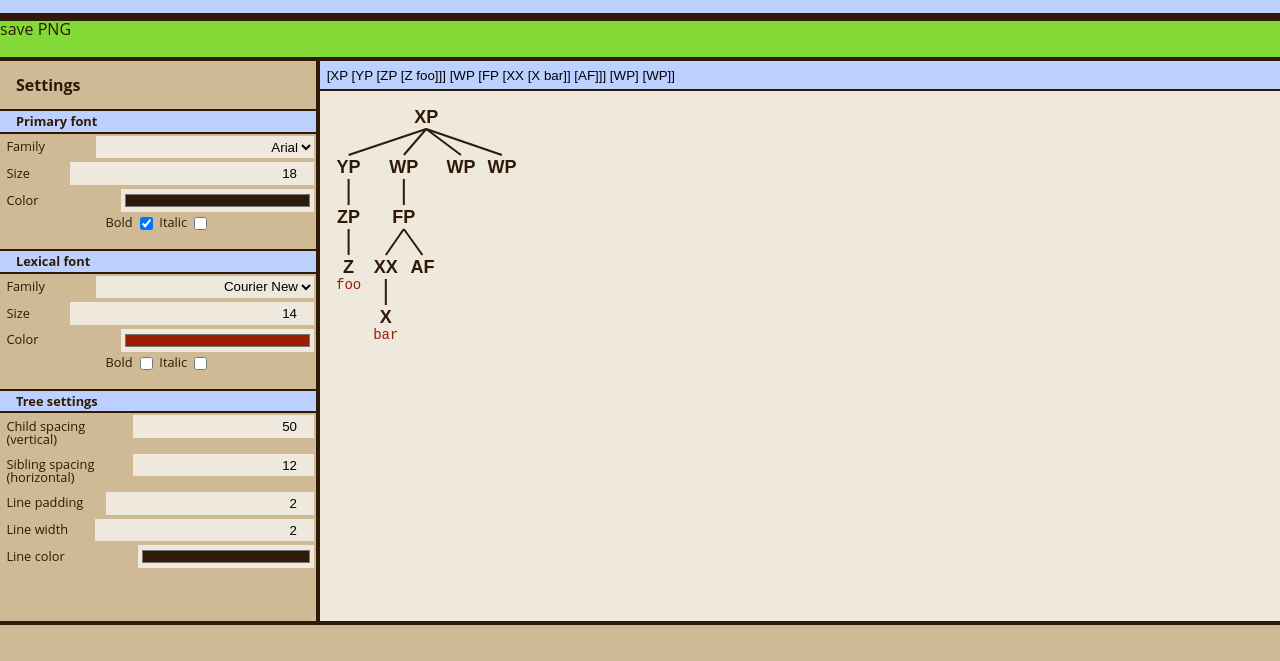
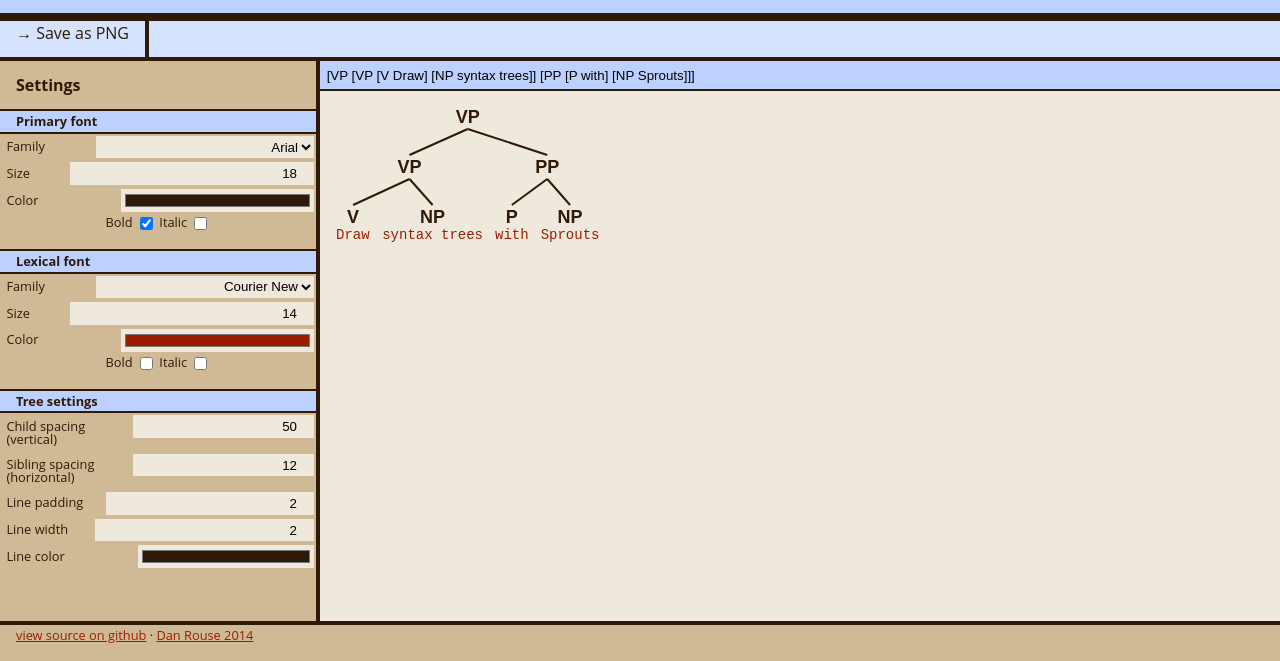
Before and after one commit to danrouse/sprouts-vanilla, a website: page app/index.html in a window 1280 px wide. Shown: the part 139-800 px from the top of the page. Drawn offline with nearby package versions, Linux system fonts and the light colour scheme; files that its build step writes are made by us from their sources.

Commit message:
change some defaults, svg ui styling

```diff
--- a/app/index.html
+++ b/app/index.html
@@ -24,7 +24,7 @@
 
         <section class="toolbar">
             <ul class="toolbar-buttons buttons">
-                <li class="button" data-action="savePNG">save PNG</li>
+                <li class="button" data-action="savePNG">&rarr; Save as PNG</li>
             </ul>
         </section>
 
@@ -134,7 +134,7 @@
         </section>
 
         <footer class="footer">
-
+            <a href="https://github.com/kremonte/sprouts">view source on github</a> &middot; <a href="http://rouse.house">Dan Rouse 2014</a>
         </footer>
 
         <!-- build:js scripts/vendor.js -->
--- a/app/scripts/TreeNode.js
+++ b/app/scripts/TreeNode.js
@@ -123,7 +123,6 @@ TreeNode.prototype = {
             trackPhrase = true;
 
         for(var i=0; i<text.length; i++) {
-
             // make a new phrase if necessary
             if(trackPhrase && currentPhrase.length &&
                (text[i] === '[' || text[i] === ']' || text[i] === ' ')) {
@@ -152,21 +151,20 @@ TreeNode.prototype = {
                     currentObject = currentObject.parent;
                 }
 
-            } else if(text[i] === ' ') {
+            } else if(trackPhrase && text[i] === ' ') {
                 // start tracking head after space
                 trackPhrase = false;
 
             } else if(trackPhrase) {
-
                 // add to phrase if we're tracking and didn't just make one
                 currentPhrase = currentPhrase + text[i];
+
             } else {
-
                 currentHead = currentHead + text[i];
             }
 
-            currentPhrase = currentPhrase.trim();
-            currentHead = currentHead.trim();
+            // currentPhrase = currentPhrase.trim();
+            // currentHead = currentHead.trim();
         }
 
         // ascend back up if we need to
--- a/app/scripts/main.js
+++ b/app/scripts/main.js
@@ -23,7 +23,7 @@
     };
 
     // make a basic tree
-    var tree = new Tree('[XP [YP [ZP [Z foo]]] [WP [FP [XX [X bar]] [AF]]] [WP] [WP]]', defaults);
+    var tree = new Tree('[VP [VP [V Draw][NP syntax trees]][PP [P with][NP Sprouts]]]', defaults);
 
     // post initial settings to DOM
     var elem;
--- a/app/styles/_svg-ui.scss
+++ b/app/styles/_svg-ui.scss
@@ -2,7 +2,15 @@ svg.selected {
 	> .sprouts__label {
 		fill: $green;
 		stroke: $brown;
-		stroke-width: 2px;
+		stroke-width: 1px;
 		text-shadow: 0 0 .5em $blue;
 	}
 }
+
+.sprouts__label:hover,
+.sprouts__head:hover {
+	cursor: pointer;
+	fill: $blue;
+	stroke: darken($blue, 10%);
+	stroke-width: 1px;
+}
--- a/app/styles/main.scss
+++ b/app/styles/main.scss
@@ -5,6 +5,7 @@ $white: #efe8dc;
 $green: #83d935;
 $blue: #bcd1ff;
 $brown: #2e1a06;
+$red: #9b1d00;
 
 html, body { height: 100%; }
 body {
@@ -32,7 +33,24 @@ body {
 .toolbar {
     height: 5%;
     border-bottom: 4px solid $brown;
-    background-color: $green;
+    background-color: lighten($blue, 5%);
+
+    .buttons, .button {
+        height: 100%;
+    }
+    .button {
+        border-left: 4px solid $brown;
+        border-right: 4px solid $brown;
+        padding: 0.25em 1em;
+
+        &:first-child {
+            border-left: 0;
+        }
+
+        &:hover {
+            background-color: $red;
+        }
+    }
 }
 
 .sidebar {
@@ -117,12 +135,19 @@ body {
     height: 5%;
     border-top: 4px solid $brown;
     background-color: $tan;
+    font-size: 80%;
+    padding: .25rem 1rem;
 }
 
 // form styles
 input, textarea, select {
     background-color: $white;
     border: 2px solid $tan;
+}
+
+// links
+a {
+    color: $red;
 }
 
 // list of buttons
@@ -133,5 +158,10 @@ input, textarea, select {
         display: inline-block;
     }
 }
+    .button {
+        &:hover {
+            cursor: pointer;
+        }
+    }
 
 @import "svg-ui";
```
Also changed, not shown: README.md.
